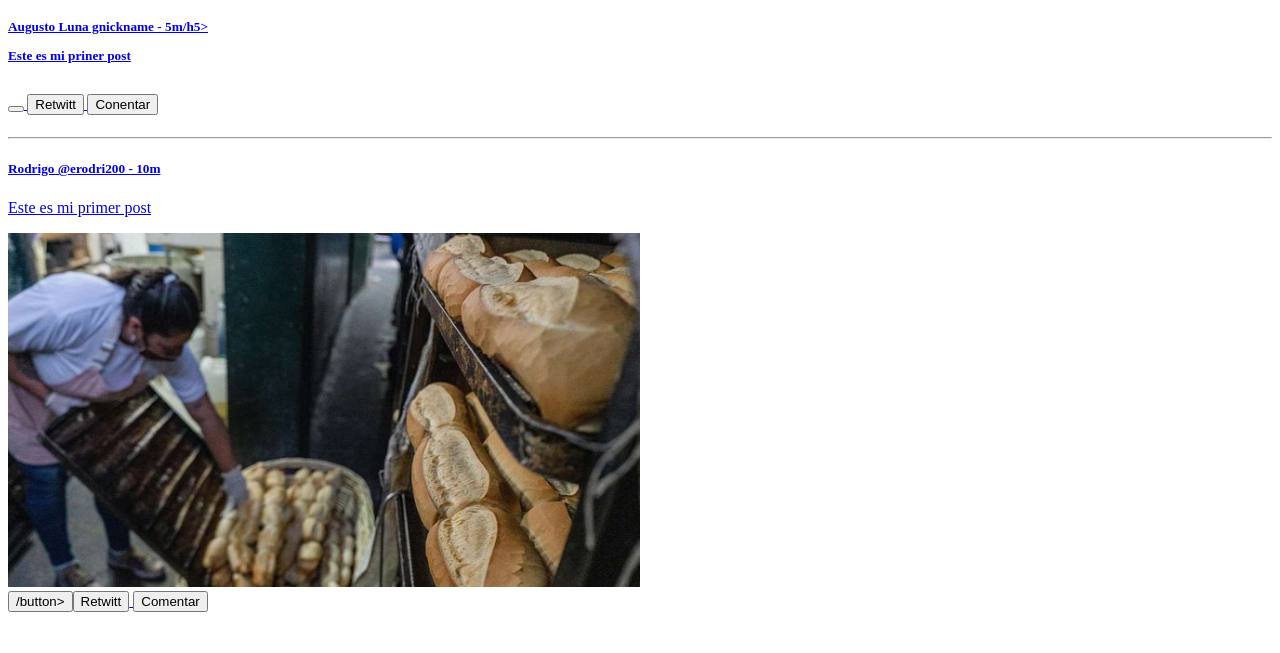
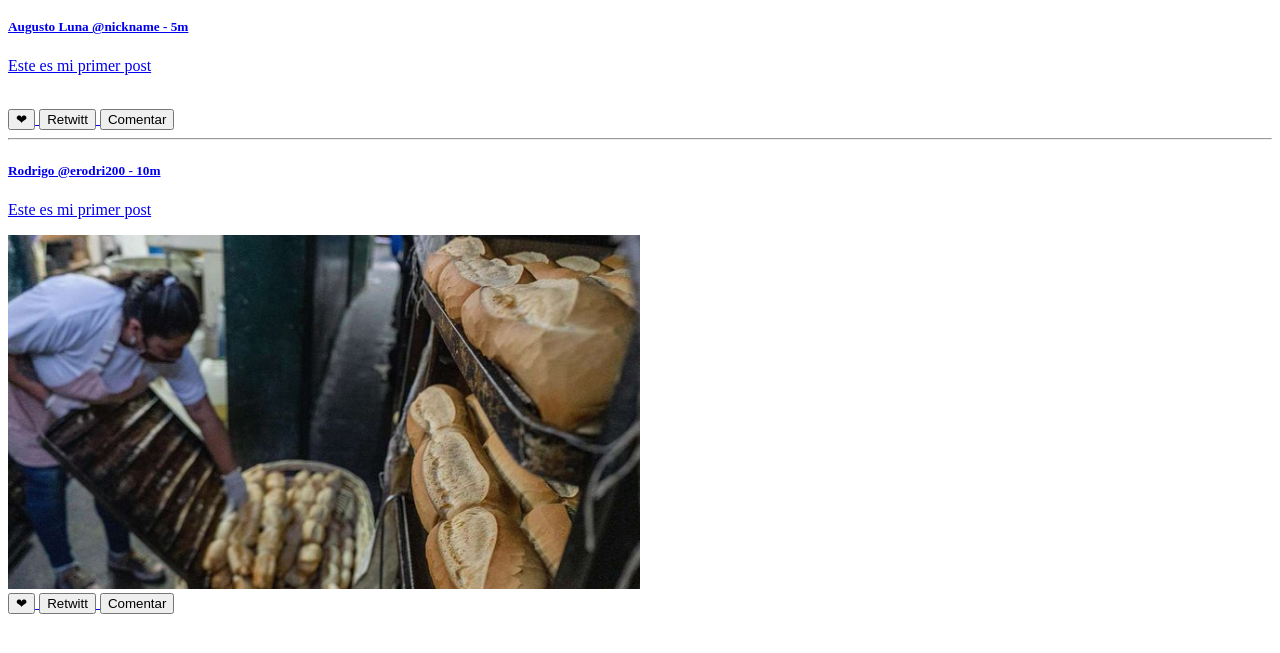
Before and after one commit to TUP-FRC-UTN/1-html-fernandasofiagutierrez, a plain HTML site: page index4.html in a window 1280 px wide. Shown: the part 29-682 px from the top of the page. Drawn offline with Linux system fonts and the light colour scheme.

Commit message:
Update index4.html

```diff
--- a/index4.html
+++ b/index4.html
@@ -3,14 +3,14 @@
 <body>
     <!--bloques/contenedores-->
     <div>
-        <a href="https://twitter.con"><img src="imagenes/twitter.jpeg" width="5s0px" alt="foto de twitter">
-             <h5>Augusto Luna gnickname - 5m/h5>
-              <p>Este es mi priner post</p>
-             <ing src="imagenes/algoritmo.jpg" width="5ax">
+        <a href="https://twitter.con"><img src="imagenes/twitter.jpeg" width="50px" alt="foto de twitter">
+             <h5>Augusto Luna @nickname - 5m </h5>
+              <p>Este es mi primer post</p>
+             <ing src="imagenes/algoritmo.jpg" width="50%">
              <br>
-             <button> </button>
+             <button> ❤ </button>
               <button>Retwitt</button>
-             <button>Conentar</button>
+             <button>Comentar</button>
     </div>
     <hr>
     <div>
@@ -18,7 +18,7 @@
          <p>Este es mi primer post</p>
         <img src="imagenes/Pan.jpeg" width="50%">
         <br>
-        <button> /button>
+        <button> ❤ </button>
         <button> Retwitt</button>
          <button>Comentar</button>
     </div>
```
